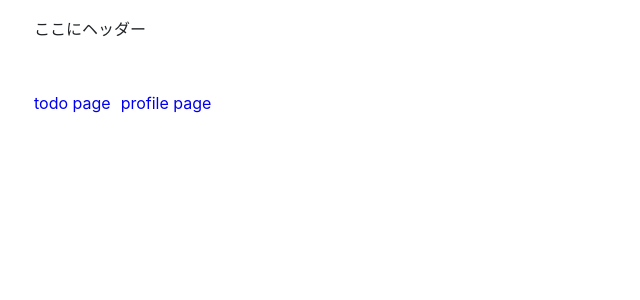
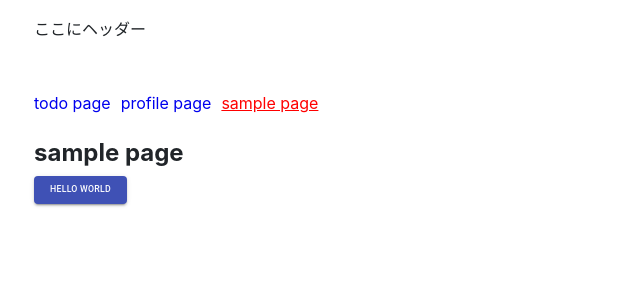
Before and after one commit to hiroakiaoba/typescript-react, a React app: page /sample in a window 1280 px wide. Shown: the top 300 px of the page, without its empty margins (0-640 px from the left). Built offline with nearby package versions, Linux system fonts and the light colour scheme.

Commit message:
Install material-ui/core & material-ui/icons

```diff
--- a/package.json
+++ b/package.json
@@ -92,6 +92,8 @@
     "webpack-merge": "^4.2.1"
   },
   "dependencies": {
+    "@material-ui/core": "^4.5.1",
+    "@material-ui/icons": "^4.5.1",
     "axios": "^0.18.0",
     "camelcase-keys": "^6.0.1",
     "fast-deep-equal": "^2.0.1",
--- a/src/components/Home.tsx
+++ b/src/components/Home.tsx
@@ -5,6 +5,7 @@ import styled from 'styled-components';
 import Layout from 'components/Layout';
 import Todo from 'containers/TodoContainer';
 import Profile from 'components/Profile';
+import Sample from 'components/Sample';
 
 const Home: React.FC = () => {
   return (
@@ -14,10 +15,12 @@ const Home: React.FC = () => {
         <LinkList>
           <NavLink to="/todo">todo page</NavLink>
           <NavLink to="/profile">profile page</NavLink>
+          <NavLink to="/sample">sample page</NavLink>
         </LinkList>
         <Switch>
           <Route path="/todo" component={Todo} />
           <Route path="/profile" component={Profile} />
+          <Route path="/sample" component={Sample} />
         </Switch>
       </Main>
     </Layout>
--- /dev/null
+++ b/src/components/Sample/index.tsx
@@ -0,0 +1,18 @@
+import React from 'react';
+import styled from 'styled-components';
+import Button from '@material-ui/core/Button';
+
+const Sample: React.FC = () => (
+  <>
+    <Title>sample page</Title>
+    <Button variant="contained" color="primary">
+      Hello World
+    </Button>
+  </>
+);
+
+const Title = styled.h2`
+  margin: 10px 0;
+`;
+
+export default Sample;
```
Also changed, not shown: 1 other file (tests, documents, lock files or other folders).
